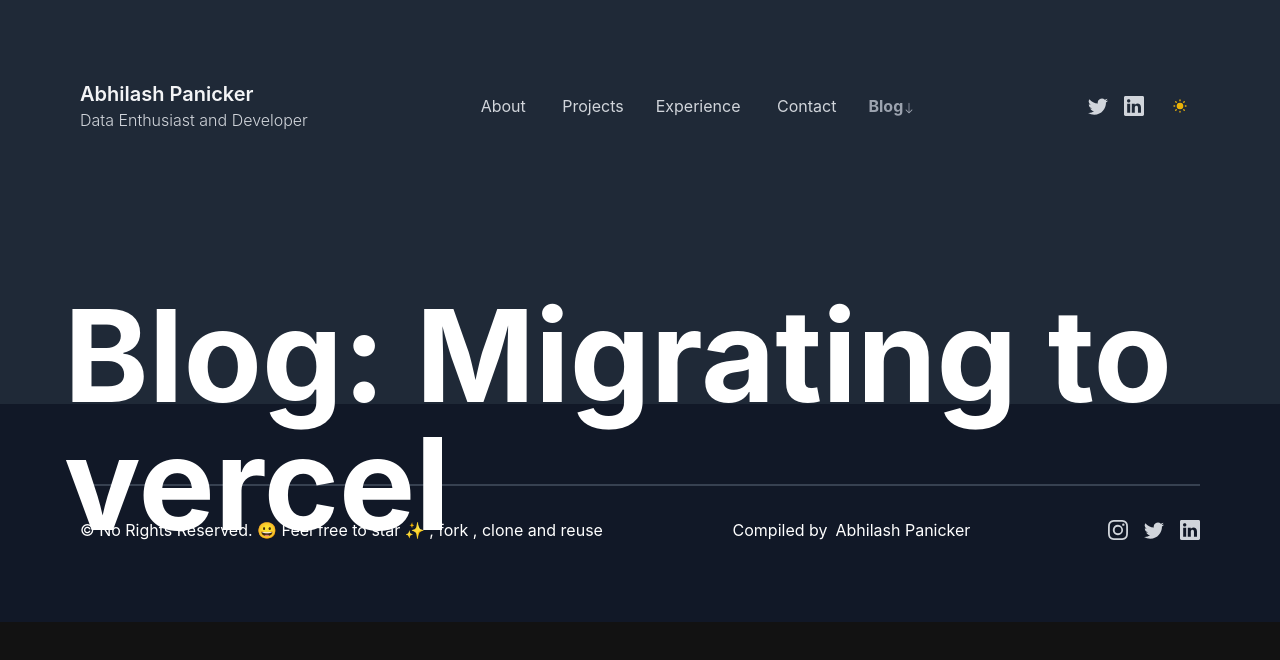
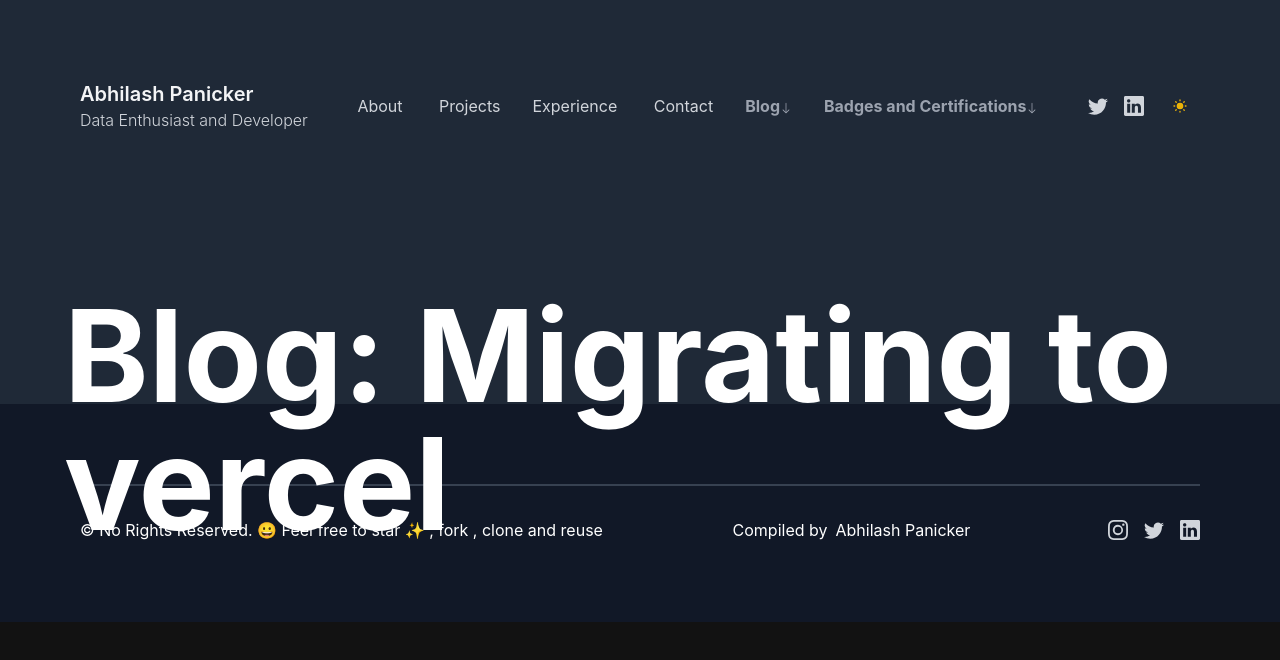
Before and after one commit to abpanic/Dbugr-on-vercel, a Next.js app: page /blog in a window 1280 px wide. Shown: the top 660 px of the page. Built offline with nearby package versions, Linux system fonts and the light colour scheme.

Commit message:
adding badges and certification page to navbar

```diff
--- a/components/Navbar.js
+++ b/components/Navbar.js
@@ -154,7 +154,33 @@
               </svg>
             )}
           </Link>
+          <Link
+            href="/badgescert"
+            className={`text-base  ${
+              router.asPath === "/blog"
+                ? "text-gray-800 font-bold dark:text-gray-400"
+                : "text-gray-600 dark:text-gray-300 font-normal "
+            }`}
+          >
+            Badges and Certifications
+            {router.asPath === "/blog" && (
+              <svg
+                xmlns="http://www.w3.org/2000/svg"
+                width="16"
+                height="16"
+                fill="currentColor"
+                className="bi bi-arrow-down inline-block h-3 w-3"
+                viewBox="0 0 16 16"
+              >
+                <path
+                  fillRule="evenodd"
+                  d="M8 1a.5.5 0 0 1 .5.5v11.793l3.146-3.147a.5.5 0 0 1 .708.708l-4 4a.5.5 0 0 1-.708 0l-4-4a.5.5 0 0 1 .708-.708L7.5 13.293V1.5A.5.5 0 0 1 8 1z"
+                />
+              </svg>
+            )}
+          </Link>
         </div>
+
 
         <div className="space-x-4 flex flex-row items-center">
           <a
--- a/pages/badgescert.js
+++ b/pages/badgescert.js
@@ -1,4 +1,4 @@
-import BadgesCert from "@components/BadgesCerts";
+import BadgesCert from "@components/BadgesCert";
 import React from "react";
 import ContainerBlock from "../components/ContainerBlock";
 
```
Also changed, not shown: components/BadgesCert.js (renamed from components/BadgesCerts.js).
